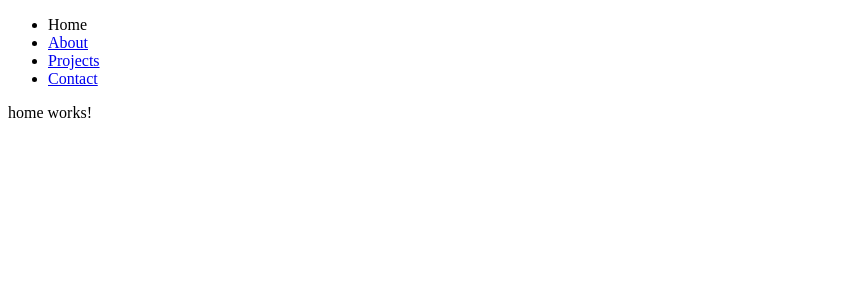
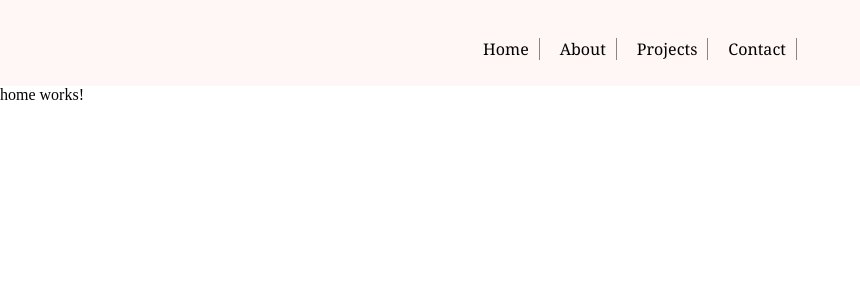
Before and after one commit to Jappreet-Singh/portfolio-website, an Angular app: page / in a window 1280 px wide. Shown: the top 300 px of the page, without its empty margins (0-860 px from the left). Built offline with nearby package versions, Linux system fonts and the light colour scheme.

Commit message:
designed navbar page and checked if it works on other routes

```diff
--- a/src/app/app-routing.module.ts
+++ b/src/app/app-routing.module.ts
@@ -2,6 +2,9 @@ import { NgModule } from '@angular/core';
 import { CommonModule } from '@angular/common';
 import { HomeComponent } from './home/home.component';
 import {RouterModule, Routes } from '@angular/router';
+import { AboutComponent } from './about/about.component';
+import { ProjectComponent } from './project/project.component';
+import { ContactComponent } from './contact/contact.component';
 
 
 const routes: Routes = [
@@ -9,6 +12,21 @@ const routes: Routes = [
     path: '',
     component: HomeComponent,
     title: 'Home'
+  },
+  {
+    path: 'about',
+    component: AboutComponent,
+    title: 'About'
+  },
+  {
+    path: 'projects',
+    component: ProjectComponent,
+    title: 'Projects'
+  },
+  {
+    path: 'contact',
+    component: ContactComponent,
+    title: 'Contact'
   }
 ]
 
--- a/src/app/navbar/navbar.component.css
+++ b/src/app/navbar/navbar.component.css
@@ -0,0 +1,31 @@
+*{
+    margin: 0;
+    padding: 0;
+    box-sizing: border-box;
+    background-color: var(--var-background-color);
+}
+.navbar-links{
+    display: flex;
+    justify-content: center;
+    align-items: center;
+    padding-top:  3%;
+    ;
+}
+ul{
+    display: flex;
+    list-style: none;
+    gap: 20px;
+    padding-bottom: 2%;
+}
+a{
+    text-decoration: none;
+    color:black;
+    font-size: 100%;
+    font-family: Georgia, 'Times New Roman', Times, serif;
+    border-right: .5px solid rgb(135, 135, 135);
+    padding-right: 10px;
+}
+a:hover{
+    border-bottom:1px solid rgb(135, 135, 135);
+    border-radius: 2px;
+}
--- a/src/app/navbar/navbar.component.ts
+++ b/src/app/navbar/navbar.component.ts
@@ -9,10 +9,10 @@ import { CommonModule } from '@angular/common';
     <section class="navbar">
       <nav class="navbar-links">
         <ul>
-          <li><a routerLink="/">Home</a></li>
-          <li><a href="#about">About</a></li>
-          <li><a href="#projects">Projects</a></li>
-          <li><a href="#contact">Contact</a></li>
+          <li><a routerLink="/" href="/">Home</a></li>
+          <li><a routerLink="/about" href="/about">About</a></li>
+          <li><a routerLink="/projects" href="/projects">Projects</a></li>
+          <li><a routerLink="/contact" href="/contact">Contact</a></li>
         </ul>
       </nav>
     </section>
--- a/src/styles.css
+++ b/src/styles.css
@@ -1 +1,8 @@
 /* You can add global styles to this file, and also import other style files */
+*{
+    margin: 0;
+    padding: 0;
+}
+:root {
+    --var-background-color: rgb(255, 246, 246);
+}
```
